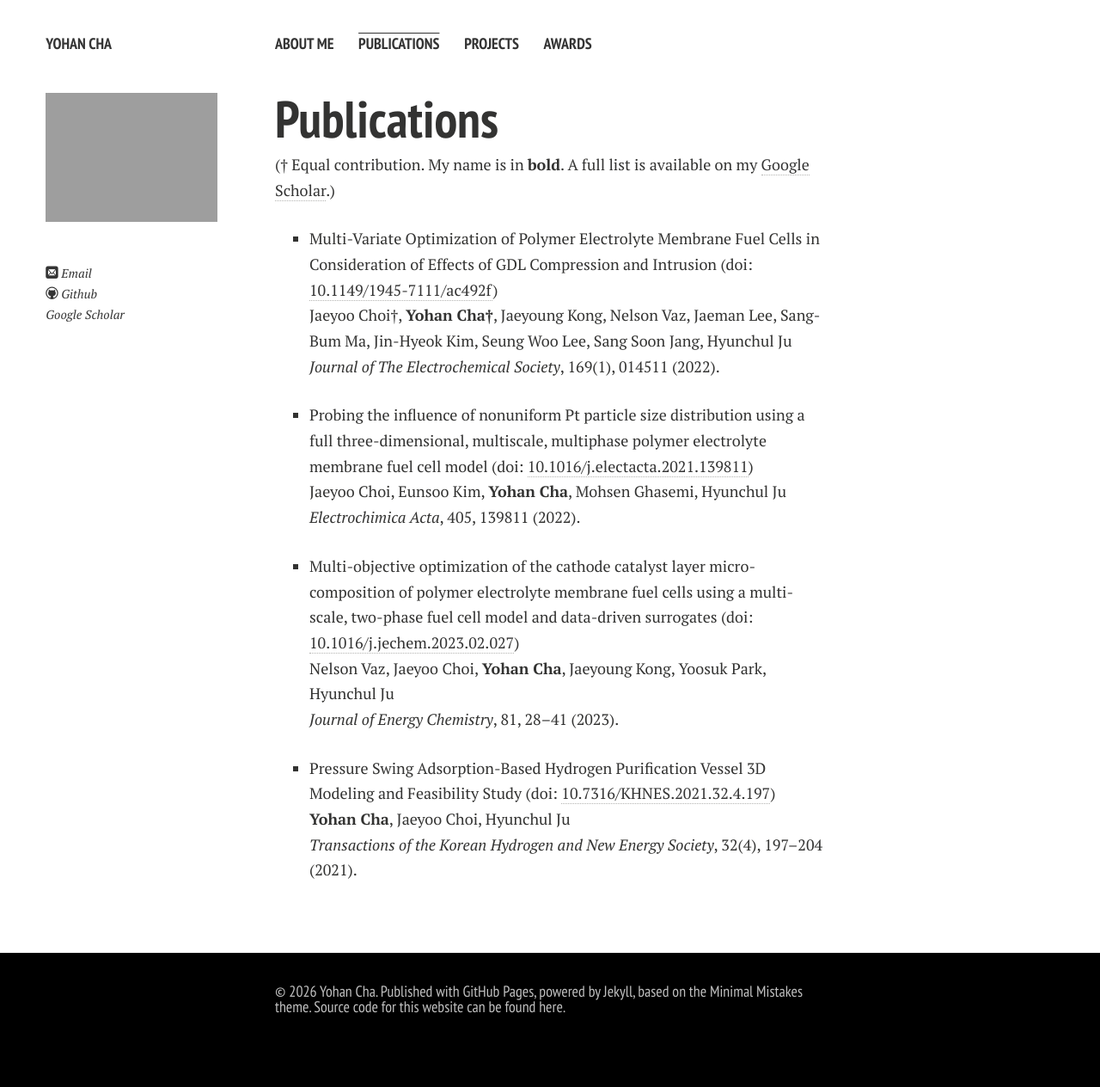
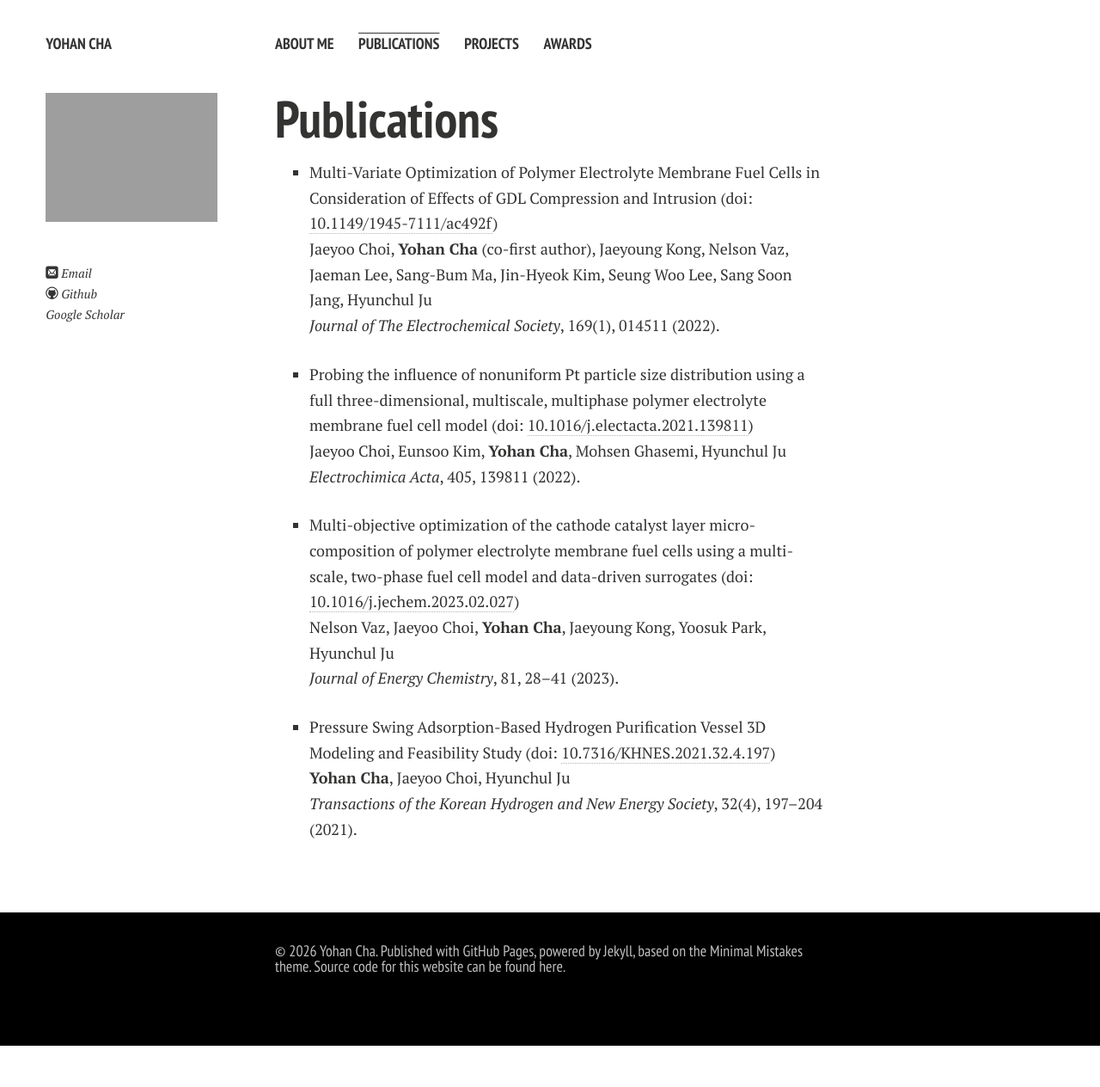
Before and after one commit to powerfulsmooth/powerfulsmooth.github.io, a Jekyll site: the page built from publications.md, in a window 1280 px wide. Shown: the whole page at 86% size. Built offline with Jekyll 4.4.1, drawn with Linux system fonts in a browser that asks for light colours; nearby versions of some CDN libraries; comment, search, counter and statistics services are not loaded; a style sheet for code colours, icons or effects is not loaded; after the commit the page ends 1216 px from its top, so only the background shows below that.

Commit message:
Add files via upload

```diff
--- a/publications.md
+++ b/publications.md
@@ -6,9 +6,7 @@ title: Publications
 
 # Publications
 
-<p style="text-indent:0;">(† Equal contribution. My name is in <b>bold</b>. A full list is available on my <a href="https://scholar.google.com/citations?user=FL6y8Y8AAAAJ">Google Scholar</a>.)</p>
-
-- Multi-Variate Optimization of Polymer Electrolyte Membrane Fuel Cells in Consideration of Effects of GDL Compression and Intrusion (doi: [10.1149/1945-7111/ac492f](https://doi.org/10.1149/1945-7111/ac492f))<br>Jaeyoo Choi†, **Yohan Cha†**, Jaeyoung Kong, Nelson Vaz, Jaeman Lee, Sang-Bum Ma, Jin-Hyeok Kim, Seung Woo Lee, Sang Soon Jang, Hyunchul Ju<br>*Journal of The Electrochemical Society*, 169(1), 014511 (2022).
+- Multi-Variate Optimization of Polymer Electrolyte Membrane Fuel Cells in Consideration of Effects of GDL Compression and Intrusion (doi: [10.1149/1945-7111/ac492f](https://doi.org/10.1149/1945-7111/ac492f))<br>Jaeyoo Choi, **Yohan Cha** (co-first author), Jaeyoung Kong, Nelson Vaz, Jaeman Lee, Sang-Bum Ma, Jin-Hyeok Kim, Seung Woo Lee, Sang Soon Jang, Hyunchul Ju<br>*Journal of The Electrochemical Society*, 169(1), 014511 (2022).
 
 - Probing the influence of nonuniform Pt particle size distribution using a full three-dimensional, multiscale, multiphase polymer electrolyte membrane fuel cell model (doi: [10.1016/j.electacta.2021.139811](https://doi.org/10.1016/j.electacta.2021.139811))<br>Jaeyoo Choi, Eunsoo Kim, **Yohan Cha**, Mohsen Ghasemi, Hyunchul Ju<br>*Electrochimica Acta*, 405, 139811 (2022).
 
```
Also changed, not shown: awards.md (+0 -4 lines).
